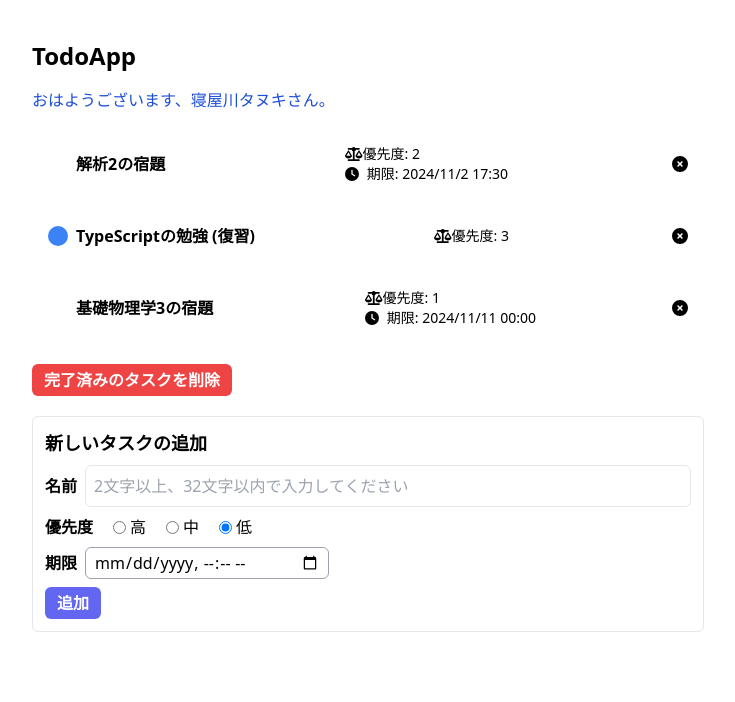
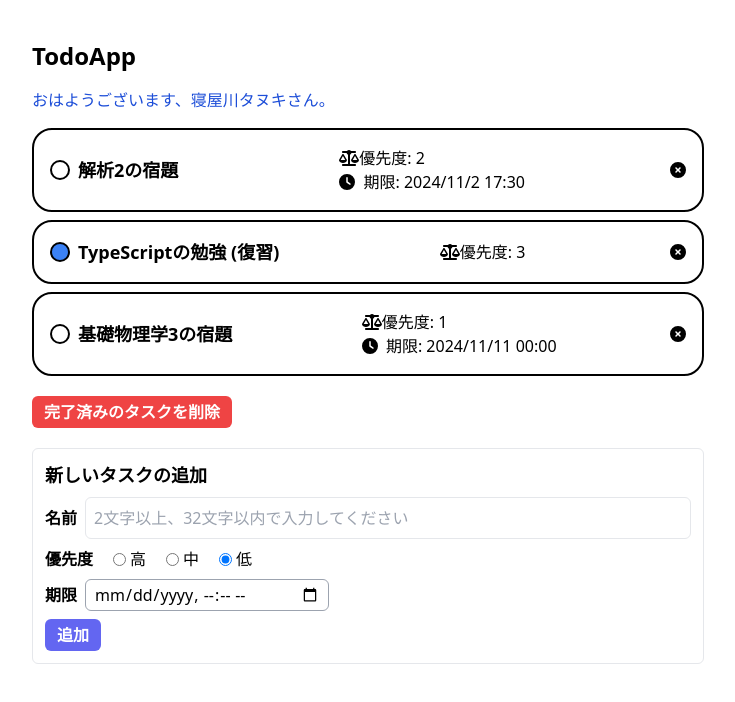
Before and after one commit to kohtarou/react-todo-app, a React (Vite) app: page / in a window 1280 px wide. Shown: the top 702 px of the page, without its empty margins (272-1007 px from the left). Built offline with nearby package versions, Linux system fonts and the light colour scheme.

Commit message:
esrgdtgh

```diff
--- a/src/TodoItem.tsx
+++ b/src/TodoItem.tsx
@@ -21,23 +21,23 @@ const TodoItem = (props: Props) => {
   const todo = props.todo;
 
   return (
-    <div className="flex justify-between items-center p-4 border-1 border-black rounded-[20px] shadow-custom">
+    <div className="flex justify-between items-center p-4 border-2 border-black rounded-[20px] shadow-custom">
       <div className="flex items-center">
         <input
           type="checkbox"
           checked={todo.isDone}
           onChange={(e) => props.updateIsDone(todo.id, e.target.checked)}
-          className="mr-2 cursor-pointer w-5 h-5 rounded-full border-1 border-black  appearance-none checked:bg-blue-500" // Tailwind CSS クラスを使用
+          className="mr-2 cursor-pointer w-5 h-5 rounded-full border-2 border-black  appearance-none checked:bg-blue-500" // Tailwind CSS クラスを使用
         />
-        <label className="mr-4 font-bold">{todo.name}</label>
+        <label className="mr-4 font-bold text-lg">{todo.name}</label>
       </div>
       <div className="flex flex-col items-start mx-4">
-        <div className="text-sm">
+        <div className="text-base">
           <FontAwesomeIcon icon={faBalanceScale} />
           優先度: {todo.priority}
         </div>
         {todo.deadline && (
-          <div className="text-sm">
+          <div className="text-base">
             <FontAwesomeIcon icon={faClock} className="mr-1" />{" "}
             {/* アイコンを追加 */}
             期限: {dayjs(todo.deadline).format("YYYY/M/D HH:mm")}
```
